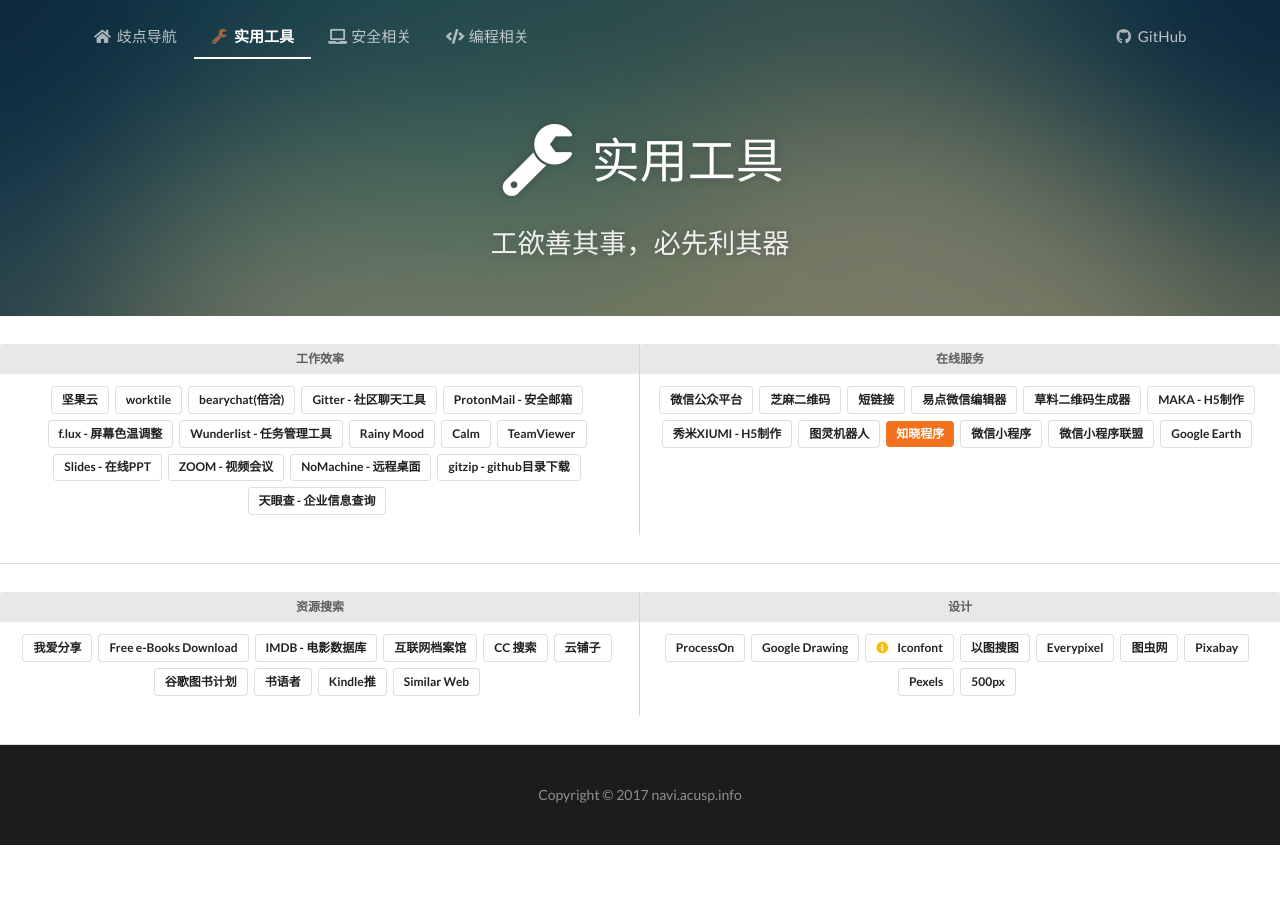
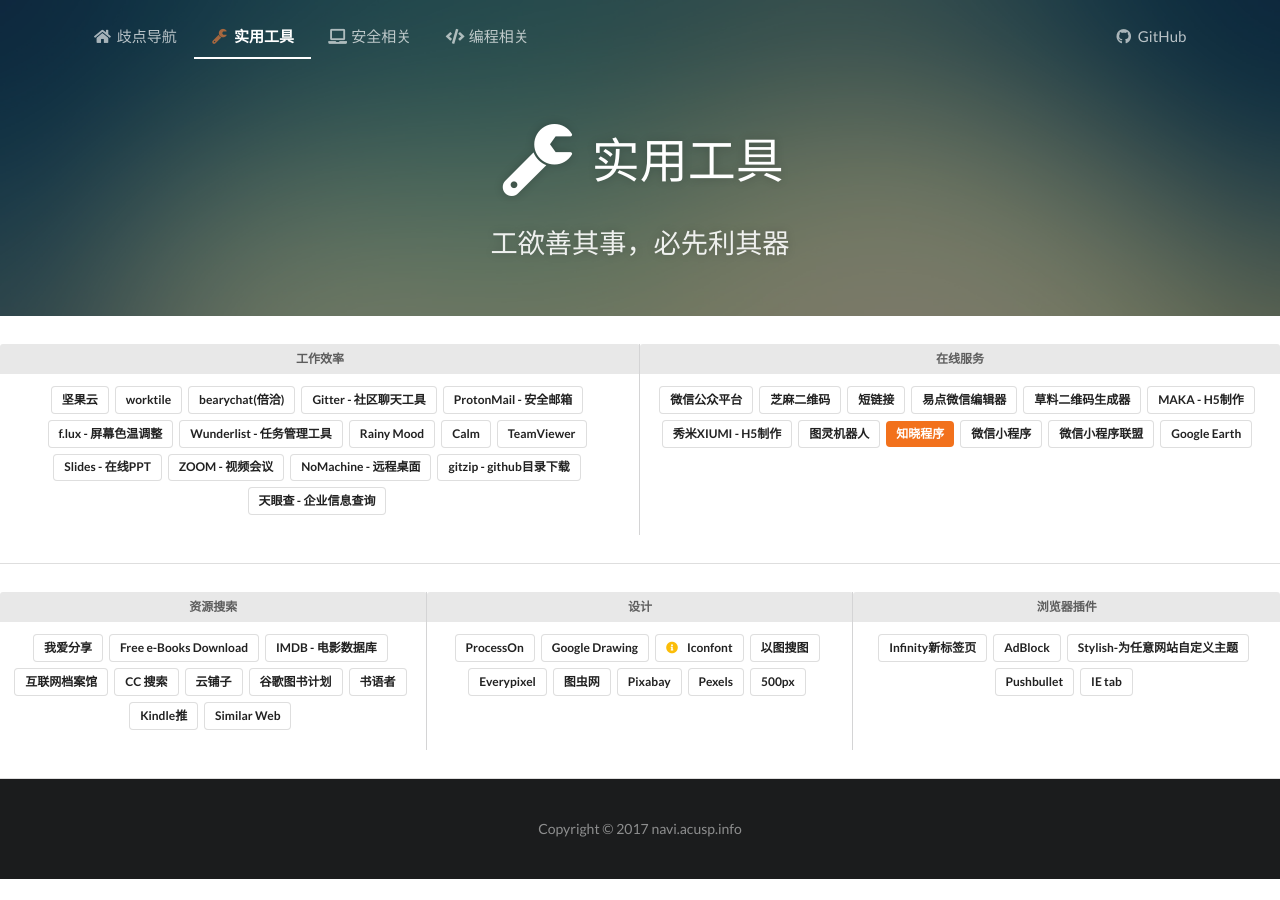
Before and after one commit to acusp/AC-Navi, a Jekyll site: the page built from tool/index.html, in a window 1280 px wide. Built offline with Jekyll 4.4.1, drawn with Linux system fonts in a browser that asks for light colours; comment, search, counter and statistics services are not loaded.

Commit message:
Add browser plugins

```diff
--- a/_data/tool_links.yml
+++ b/_data/tool_links.yml
@@ -196,3 +196,25 @@
     - name: 500px
       style: basic
       url: https://500px.com/
+
+  - category: 浏览器插件
+    links:
+    - name: Infinity新标签页
+      style: basic
+      url: https://chrome.google.com/webstore/detail/infinity-new-tab/dbfmnekepjoapopniengjbcpnbljalfg?hl=zh-CN
+
+    - name: AdBlock
+      style: basic
+      url: https://chrome.google.com/webstore/detail/adblock/gighmmpiobklfepjocnamgkkbiglidom?hl=zh-CN
+
+    - name: Stylish-为任意网站自定义主题
+      style: basic
+      url: https://chrome.google.com/webstore/detail/stylish-custom-themes-for/fjnbnpbmkenffdnngjfgmeleoegfcffe?hl=zh-CN
+
+    - name: Pushbullet
+      style: basic
+      url: https://chrome.google.com/webstore/detail/pushbullet/chlffgpmiacpedhhbkiomidkjlcfhogd?hl=zh-CN
+
+    - name: IE tab
+      style: basic
+      url: https://chrome.google.com/webstore/detail/ie-tab/hehijbfgiekmjfkfjpbkbammjbdenadd?hl=zh-CN
```
